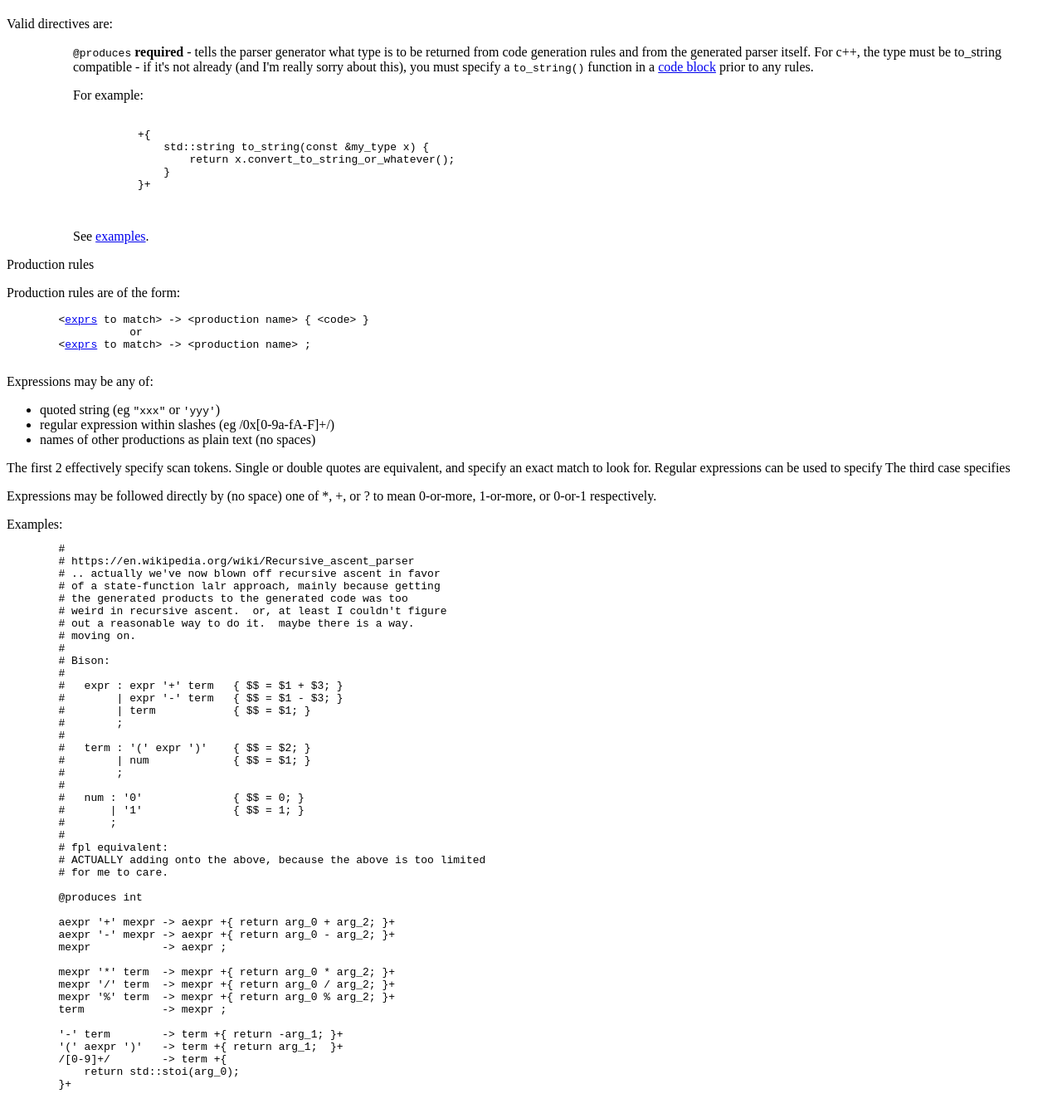
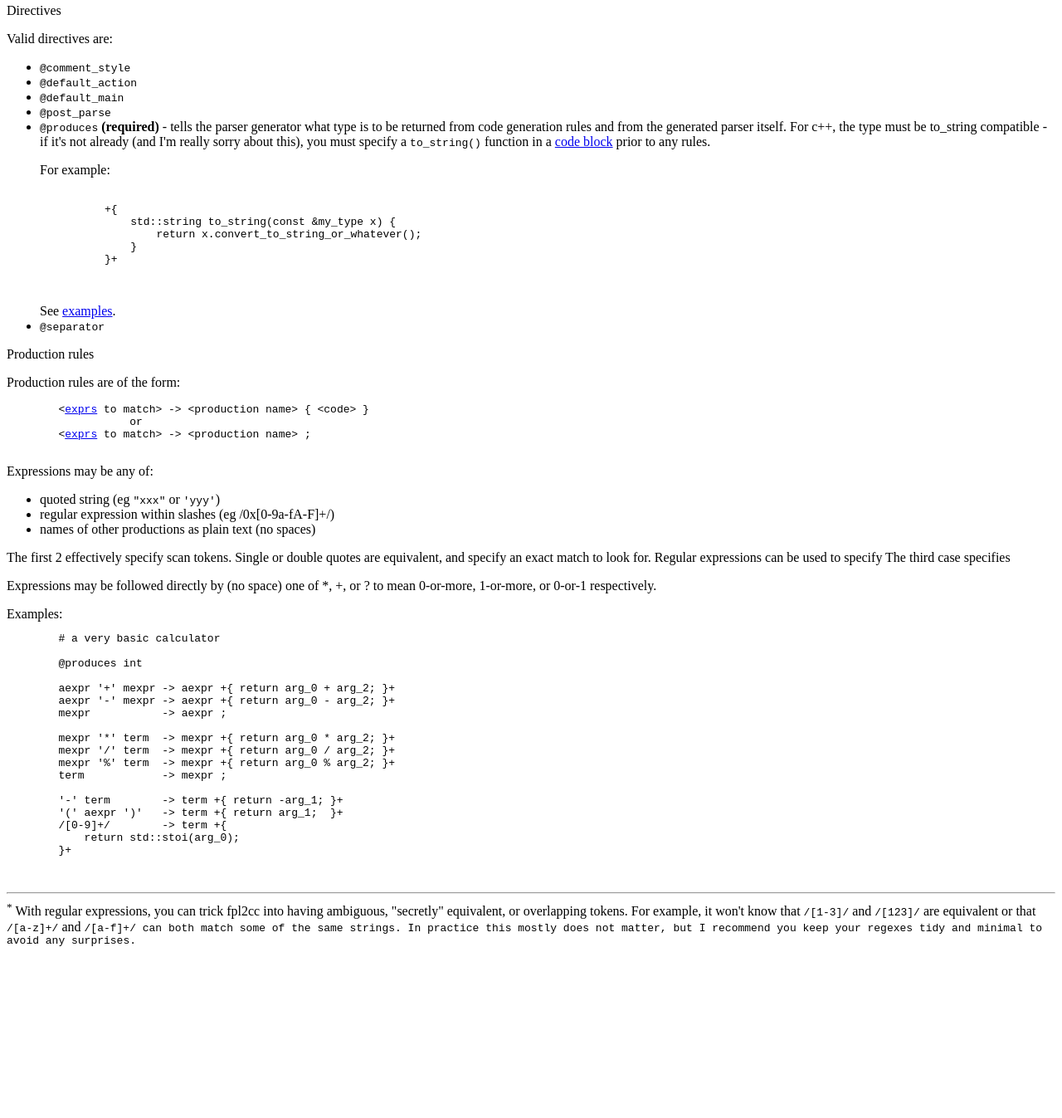
Before and after one commit to ccomparini/fpl2cc, a plain HTML site: page docs/fpl.html in a window 1280 px wide. Shown: the part 482-1829 px from the top of the page at 83% size. After the commit the page ends 1631 px from the top, so only its background shows below. Drawn offline with Linux system fonts and the light colour scheme.

Commit message:
update fpl docs.  they are not complete.
Was going to overhaul this but it's too annoying to do this
by hand.  Will look into generation later

```diff
--- a/docs/fpl.html
+++ b/docs/fpl.html
@@ -31,8 +31,8 @@
         more intuitive - rules are generally read as "&lt;<i>match</i>&gt;
         is a/an &lt;<i>production name</i>&gt;, and is impemented in
         such and so a fashion".  The language structure is on the left,
-        the first first part you read, as it's the important part.  The
-        probably-more-mutable and anyway less important implementation
+        the first part you read, as it's the important part.  The
+        probably-more-mutable (and anyway less important) implementation
         details go in the least prominent place (on the right),
         where they belong.
         <li>Scanning and parsing are not separate in fpl.  Token
@@ -42,6 +42,8 @@
         tokens are folded together behind the scenes.  In practice,
         this means fewer files (and scanner/parser languages) to
         have to deal with.
+        <li>Comment parsing can be specified in the fpl (see @comment_style,
+        @separator directives, below)
         <li>Parsers generated by fpl will attempt to recognize one
         or more "goal" grammar elements <b>and then halt, leaving
         the input read position at the end of the last thing
@@ -68,7 +70,11 @@
       <span class="subhead">Directives</span>
       <p>Valid directives are:
       <ul>
-        <ul><code>@produces</code> <b>required</b> - tells the parser
+        <li id="comment_style_directive"><code>@comment_style</code></li>
+        <li id="default_action_directive"><code>@default_action</code></li>
+        <li id="default_main_directive"><code>@default_main</code></li>
+        <li id="post_parse_directive"><code>@post_parse</code></li>
+        <li id="produces_directive"><code>@produces</code> <b>(required)</b> - tells the parser
         generator what type is to be returned from code generation
         rules and from the generated parser itself.  For c++, the
         type must be to_string compatible - if it's not already
@@ -83,8 +89,9 @@
                   return x.convert_to_string_or_whatever();
               }
           }+</code>
-        </pre>
+        </pre></li>
         <br>See <a href=#examples">examples</a>.
+        <li id="separator_directive"><code>@separator</code></li>
       </ul>
     </div>
     <div id="rules">
@@ -114,33 +121,7 @@
     <div id="examples">
       <span class="subhead">Examples:</span>
       <pre>
-        #
-        # https://en.wikipedia.org/wiki/Recursive_ascent_parser
-        # .. actually we've now blown off recursive ascent in favor
-        # of a state-function lalr approach, mainly because getting
-        # the generated products to the generated code was too
-        # weird in recursive ascent.  or, at least I couldn't figure
-        # out a reasonable way to do it.  maybe there is a way.
-        # moving on.
-        #
-        # Bison:
-        #
-        #   expr : expr '+' term   { $$ = $1 + $3; }
-        #        | expr '-' term   { $$ = $1 - $3; }
-        #        | term            { $$ = $1; }
-        #        ;
-        #
-        #   term : '(' expr ')'    { $$ = $2; }
-        #        | num             { $$ = $1; }
-        #        ;
-        #
-        #   num : '0'              { $$ = 0; }
-        #       | '1'              { $$ = 1; }
-        #       ;
-        #
-        # fpl equivalent:
-        # ACTUALLY adding onto the above, because the above is too limited
-        # for me to care.
+        # a very basic calculator
 
         @produces int
 
```
